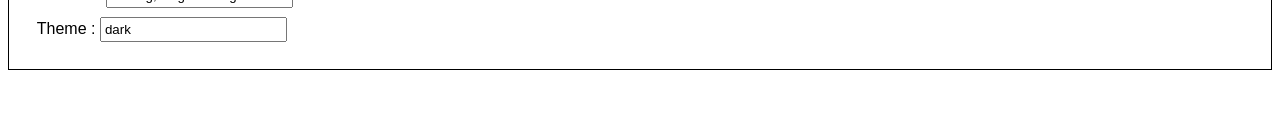
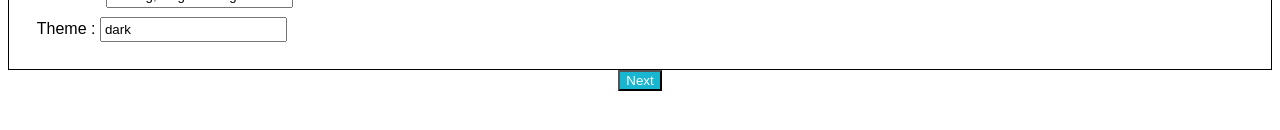
Before and after one commit to adarsh206/machine-coding-interview-questions, a React (Vite) app in the folder tab-form-component/: page / in a window 1280 px wide. Shown: the part 180-310 px from the top of the page. Built offline with nearby package versions, Linux system fonts and the light colour scheme.

Commit message:
Interests Component Completed

```diff
--- a/tab-form-component/src/App.css
+++ b/tab-form-component/src/App.css
@@ -41,3 +41,15 @@
 .input-name{
     padding: 3px;
 }
+
+.submit{
+    background-color: #19b6d2;
+    color: white;
+}
+
+.navigation{
+    display: flex;
+    align-items: center;
+    justify-content: center;
+    gap: 5px;
+}
--- a/tab-form-component/src/component/Interests.jsx
+++ b/tab-form-component/src/component/Interests.jsx
@@ -4,23 +4,30 @@ const Interests = ({data, setData}) => {
 
   const { interests } = data;
 
+  const handleDataChange = (e, name) => {
+    setData((prevState) => ({
+      ...prevState,
+      interests: e.target.checked ? [...prevState.interests, e.target.name] : prevState.interests.filter((i) => i !== e.target.name),
+
+    }))
+  }
   return (
     <div>
       <div>
         <label>
-          <input type='checkbox' name='coding' checked={interests.includes("Coding")}/>
+          <input type='checkbox' name='Coding' checked={interests.includes("Coding")} onChange={handleDataChange}/>
           Coding
         </label>
       </div>
       <div>
         <label>
-          <input type='checkbox' name='programming' checked={interests.includes("Programming")}/>
+          <input type='checkbox' name='Programming' checked={interests.includes("Programming")} onChange={handleDataChange}/>
           Programming
         </label>
       </div>
       <div>
         <label>
-          <input type='checkbox' name='javascript' checked={interests.includes("Javascript")}/>
+          <input type='checkbox' name='Javascript' checked={interests.includes("Javascript")} onChange={handleDataChange}/>
           Javascript
         </label>
       </div>
--- a/tab-form-component/src/component/TabForm.jsx
+++ b/tab-form-component/src/component/TabForm.jsx
@@ -29,7 +29,19 @@ const TabForm = () => {
     }
   ]
 
-  const ActiveTabComponent = tabs[activeTab].component
+  const ActiveTabComponent = tabs[activeTab].component;
+
+  const handleNextClick = () => {
+    setActiveTab((prev) => prev + 1 )
+  }
+
+   const handlePrevClick = () => {
+    setActiveTab((prev) => prev - 1 )
+  }
+
+  const handleSubmitClick = () => {
+
+  }
 
   return (
     <div>
@@ -45,6 +57,11 @@ const TabForm = () => {
       <div className='tab-body'>
         <ActiveTabComponent data={data} setData={setData}/>
       </div>
+      <div className='navigation'>
+        {activeTab > 0 && <button className='submit' onClick={handlePrevClick}>Prev</button> }
+        {activeTab < tabs.length - 1 && <button className='submit' onClick={handleNextClick}>Next</button> }
+        {activeTab === tabs.length - 1 && <button className='submit' onClick={handleSubmitClick}>Submit</button> }
+      </div>
     </div>
   )
 }
```
